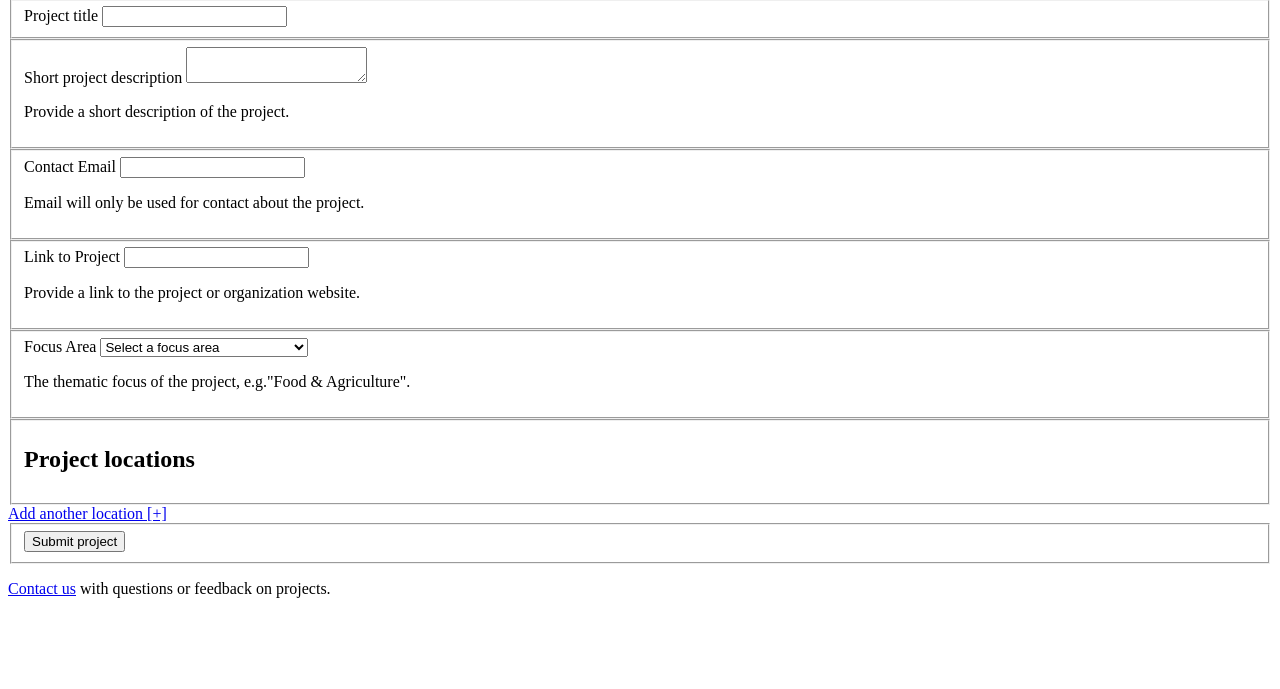
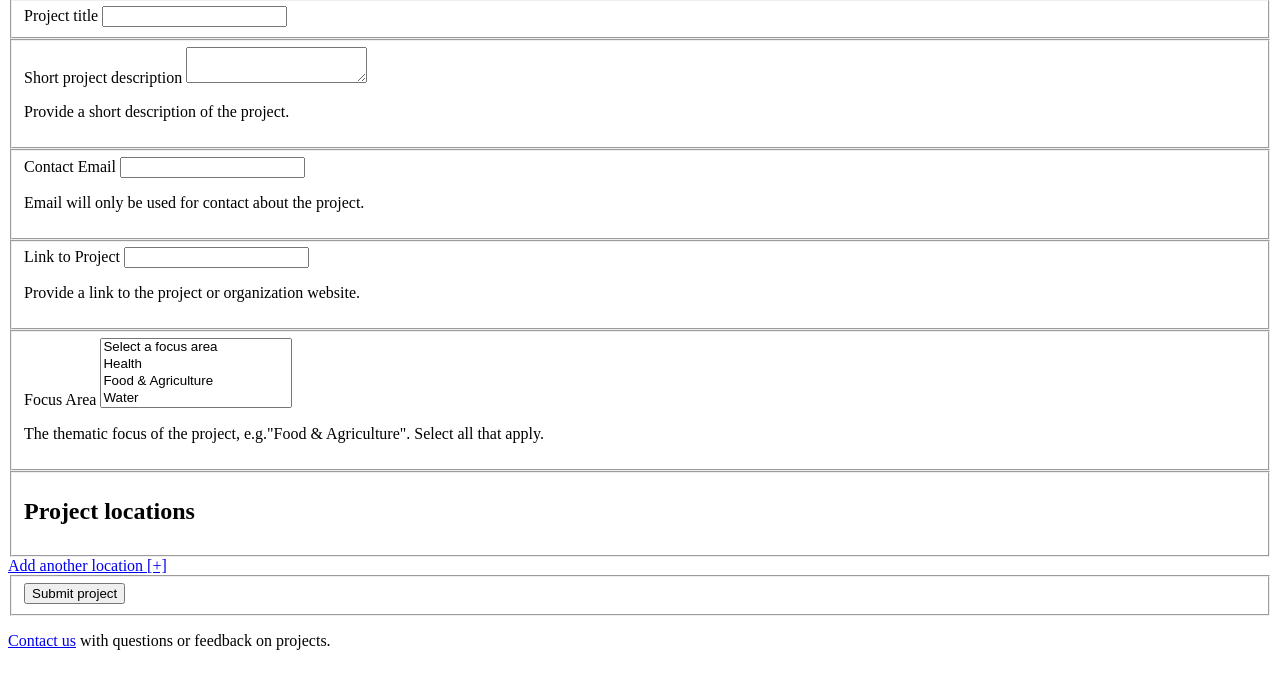
Before and after one commit to globalresiliencepartnership/project-map, a Node project: template source_assets/scripts/templates/project-form.ejs in a window 1280 px wide. Shown: the part 107-796 px from the top of the page. Run offline with Node 20 templates, Linux system fonts and the light colour scheme; the template is opened without the code that fills it, so the values that code supplies are empty.

Commit message:
add multiselect for focus areas

```diff
--- a/source_assets/scripts/templates/project-form.ejs
+++ b/source_assets/scripts/templates/project-form.ejs
@@ -28,8 +28,8 @@
     </fieldset>
 
     <fieldset>
-      <label for="type">Focus Area</label>
-      <select name="type" class="form-control" id="type">
+      <label for="focusarea">Focus Area</label>
+      <select multiple name="focusarea" class="form-control" id="focusarea">
         <option value="--">Select a focus area</option>
         <option value="Health">Health</option>
         <option value="Food_Agriculture">Food & Agriculture</option>
@@ -47,7 +47,7 @@
         <option value="Technology">Technology</option>
         <option value="Other">Other</option>
       </select>
-      <p class="help-text">The thematic focus of the project, e.g."Food & Agriculture".</p>
+      <p class="help-text">The thematic focus of the project, e.g."Food & Agriculture". Select all that apply.</p>
     </fieldset>
 
     <fieldset id="proj-locations">
```
Also changed, not shown: source_assets/scripts/views/project-form.js (+7 -6 lines).
